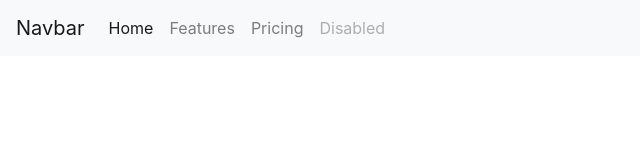
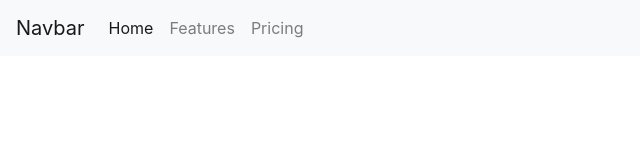
Before and after one commit to gustusiwabawa/landing-page, a plain HTML site: page index.html in a window 1280 px wide. Shown: the full height of the page, 0-640 px from the left. Drawn offline with nearby package versions, Linux system fonts and the light colour scheme.

Commit message:
menghilangkan disabled

```diff
--- a/index.html
+++ b/index.html
@@ -25,7 +25,6 @@
           <a class="nav-link active" href="#">Home <span class="sr-only">(current)</span></a>
           <a class="nav-link" href="#">Features</a>
           <a class="nav-link" href="#">Pricing</a>
-          <a class="nav-link disabled" href="#" tabindex="-1" aria-disabled="true">Disabled</a>
         </div>
       </div>
     </nav>
```
